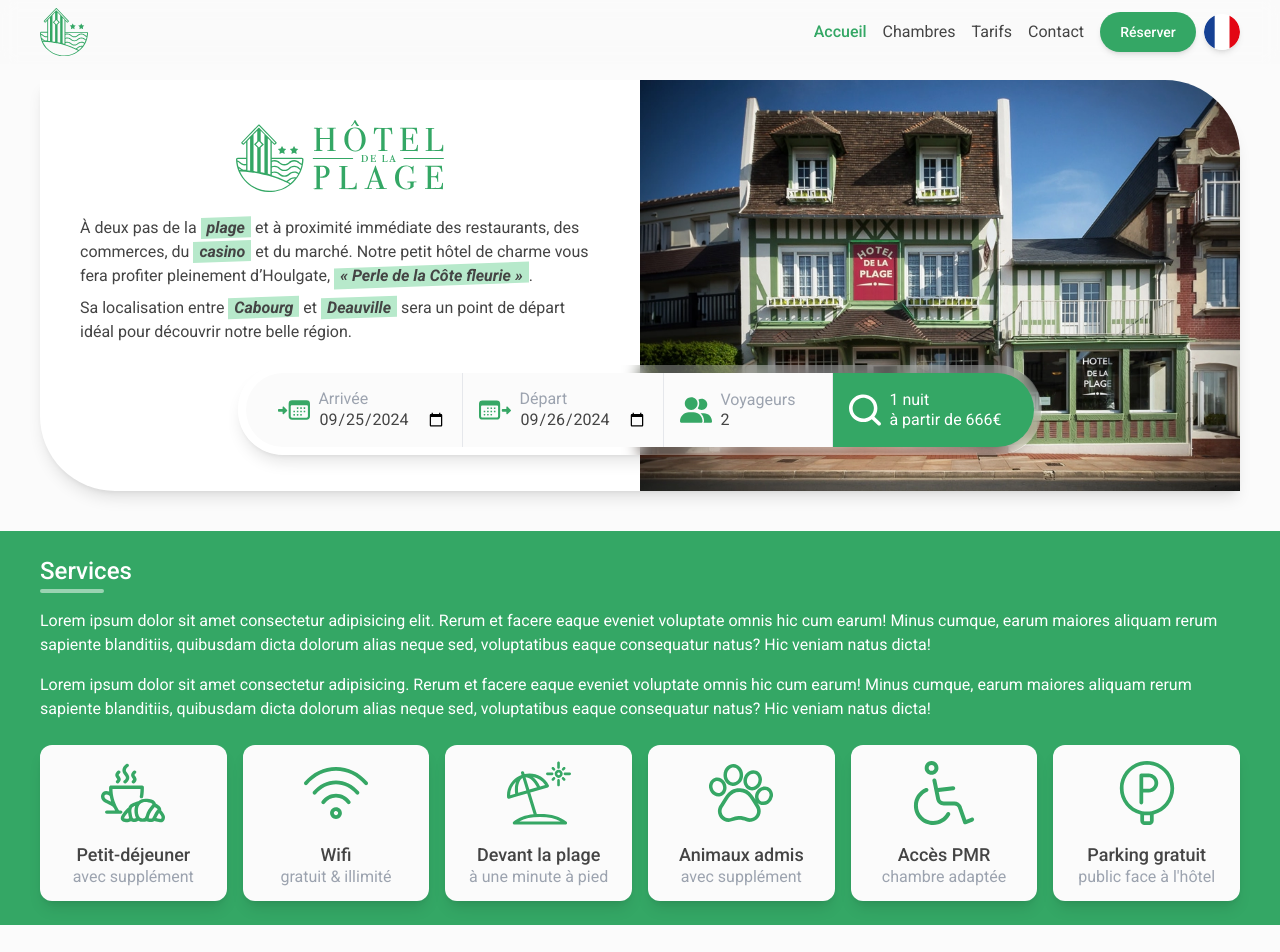
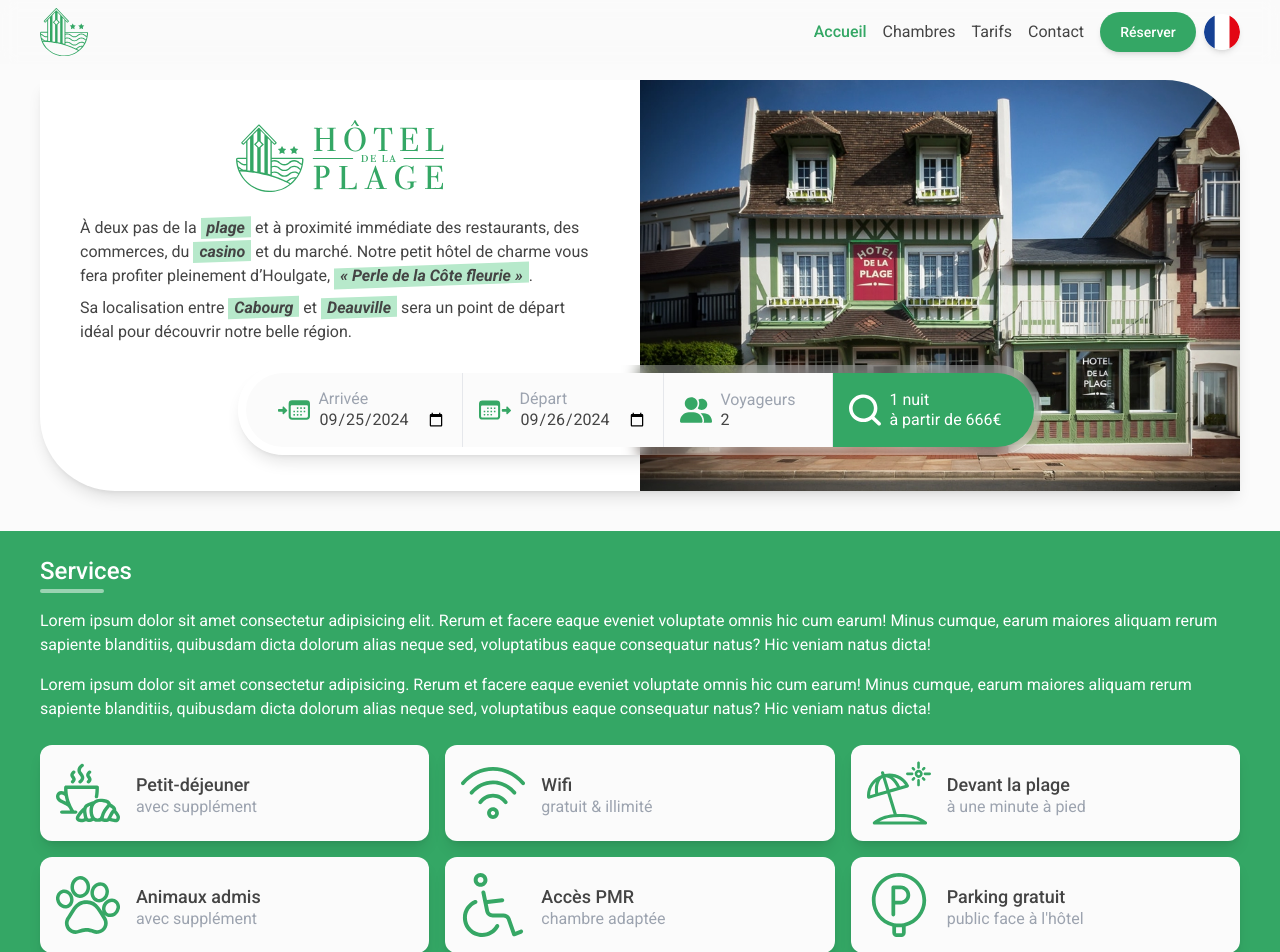
Before and after one commit to lesimpleliott/HDP-Houlgate, a React (Vite) app: page / in a window 1280 px wide. Shown: the top 952 px of the page. Built offline with nearby package versions, Linux system fonts and the light colour scheme.

Commit message:
Facilities // Adjust card behavior

```diff
--- a/src/layouts/Facilities/Facilities.tsx
+++ b/src/layouts/Facilities/Facilities.tsx
@@ -20,7 +20,7 @@ const Facilities = ({ className }: { className?: string }) => {
         {i18nParagraphs("facilities_paragraph")}
       </div>
 
-      <div className="grid grid-cols-1 gap-4 sm:grid-cols-2 lg:grid-cols-3 xl:grid-cols-6">
+      <div className="grid grid-cols-1 gap-4 sm:grid-cols-2 lg:grid-cols-3 ">
         {facilitiesData.map((facility: FacilitiesProps, index: number) => (
           <FacilityCard
             key={index}
--- a/src/layouts/Facilities/FacilityCard.tsx
+++ b/src/layouts/Facilities/FacilityCard.tsx
@@ -6,7 +6,7 @@ type FacilityCardProps = {
 
 const FacilityCard = ({ title, description, icon }: FacilityCardProps) => {
   return (
-    <article className="flex min-w-36 items-center gap-4 rounded-xl bg-background p-4 leading-4 shadow-lg xl:flex-col xl:text-center">
+    <article className="flex min-w-36 items-center gap-4 rounded-xl bg-background p-4 leading-4 shadow-lg">
       <img src={icon} alt="" className="w-12 md:w-16" />
       <div>
         <h3 className="text-lg font-medium">{title}</h3>
```
